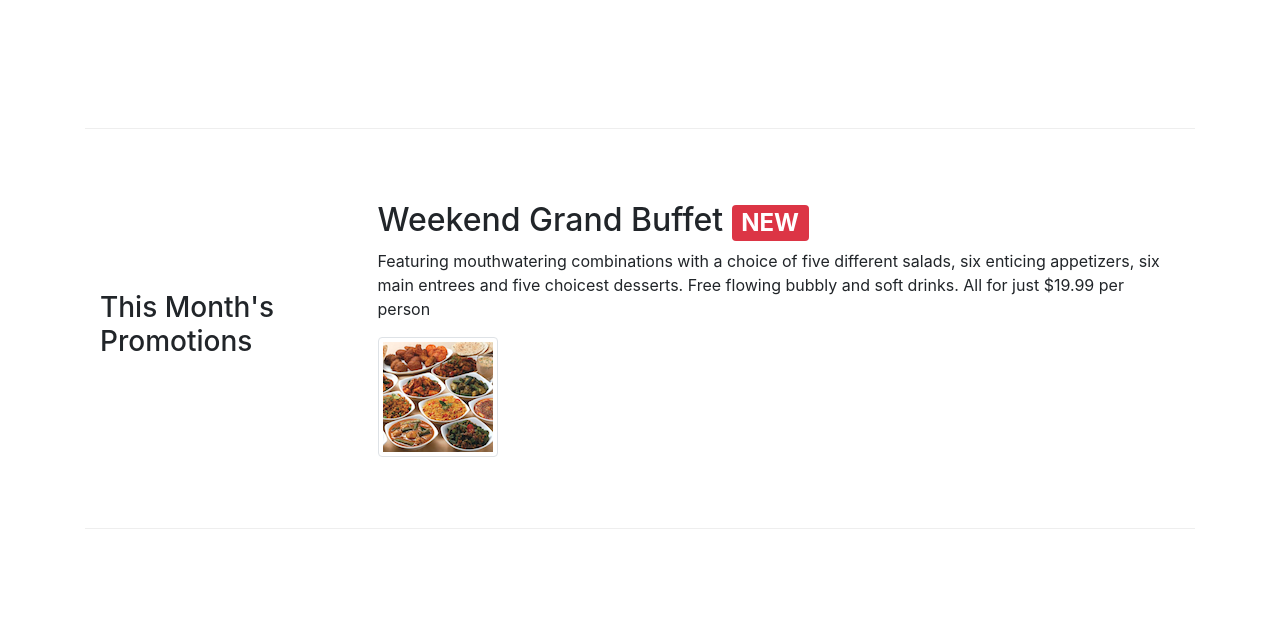
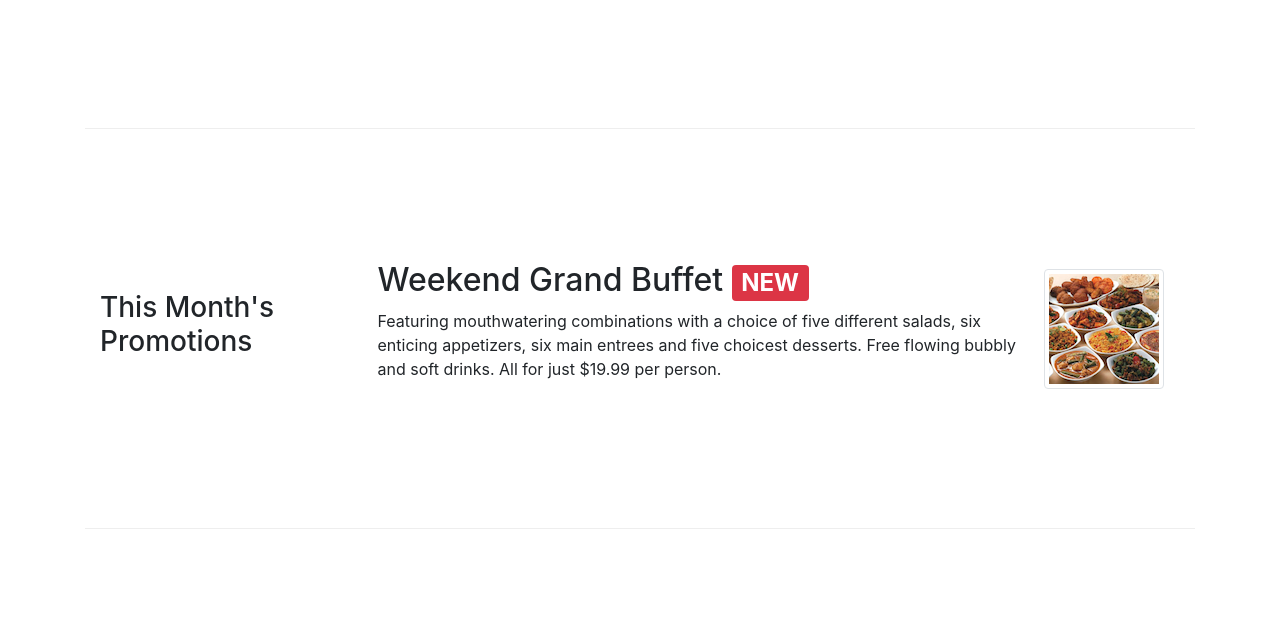
Before and after one commit to cut113/bootstrap, a website: page index.html in a window 1280 px wide. Shown: the part 645-1285 px from the top of the page. Drawn offline with nearby package versions, Linux system fonts and the light colour scheme.

Commit message:
Lab2 complete

```diff
--- a/index.html
+++ b/index.html
@@ -84,28 +84,27 @@
             </div>
         </div>
 
-
         <div class="row row-content align-items-center">
             <div class="col-12 col-sm-4 order-sm-first col-md-3">
                 <h3>This Month's Promotions</h3>
             </div>
+            <div class="col col-sm order-sm-last col-md">
+                <div class="media">
 
-            <div class="col col-sm order-sm-last col-md">
-                <div class="meida">
                     <div class="media-body">
                         <h2 class="mt-0">Weekend Grand Buffet
                             <span class="badge badge-danger">NEW</span>
+
                         </h2>
-                        <p>Featuring mouthwatering combinations with a choice of five different salads, six enticing
+                        <p class="d-none d-sm-block">Featuring mouthwatering combinations with a choice of five different salads, six enticing
                             appetizers, six main entrees and five choicest desserts. Free flowing bubbly and soft
-                            drinks. All for just $19.99 per person </p>
-                        <img class="d-flex mr-3 img-thumbnail align-self-center" src="img/buffet.png" alt="Buffet">
+                            drinks. All for just $19.99 per person.</p>
                     </div>
+                    <img class="d-flex mr-3 img-thumbnail align-self-center" src="img/buffet.png" alt="Uthappizza">
                 </div>
+            </div>
+        </div>
 
-            </div>
-
-        </div>
 
         <div class="row row-content align-items-center">
             <div class="col-12 col-sm-4 order-sm-last col-md-3">
```
